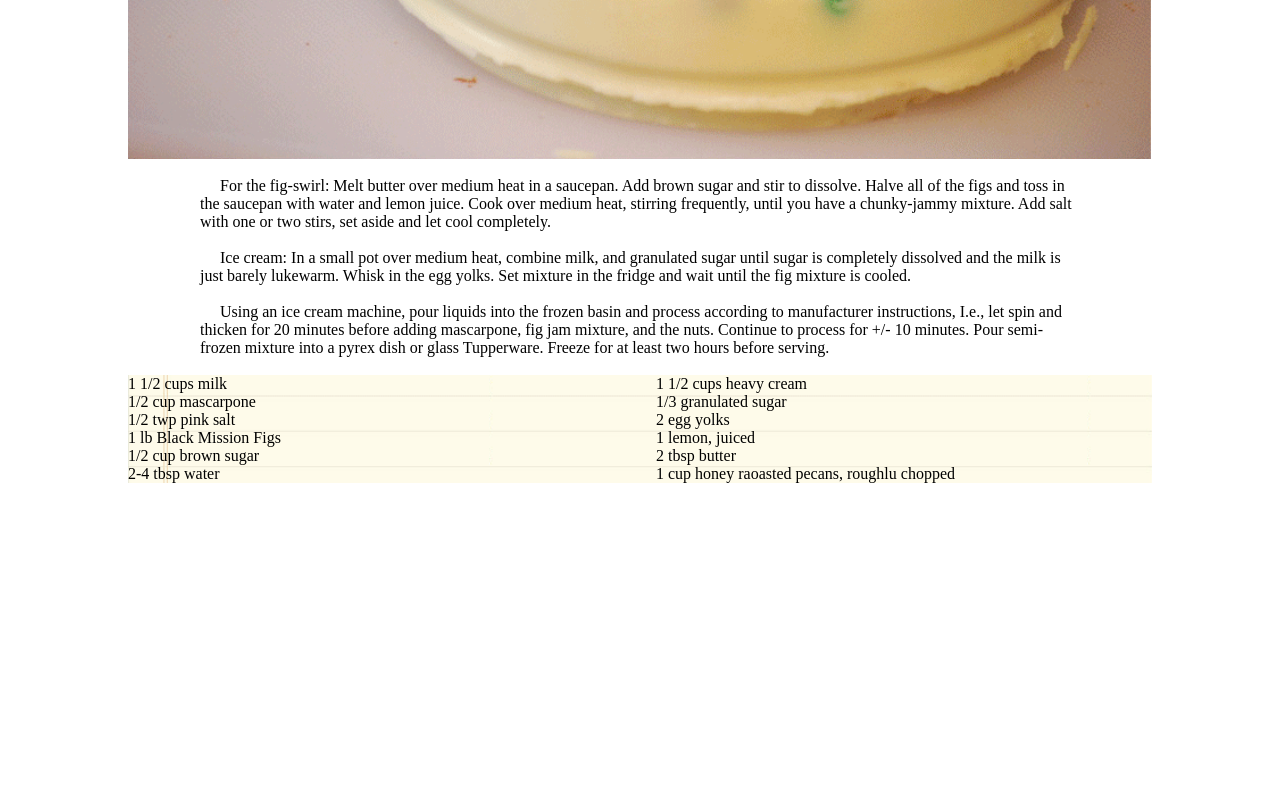
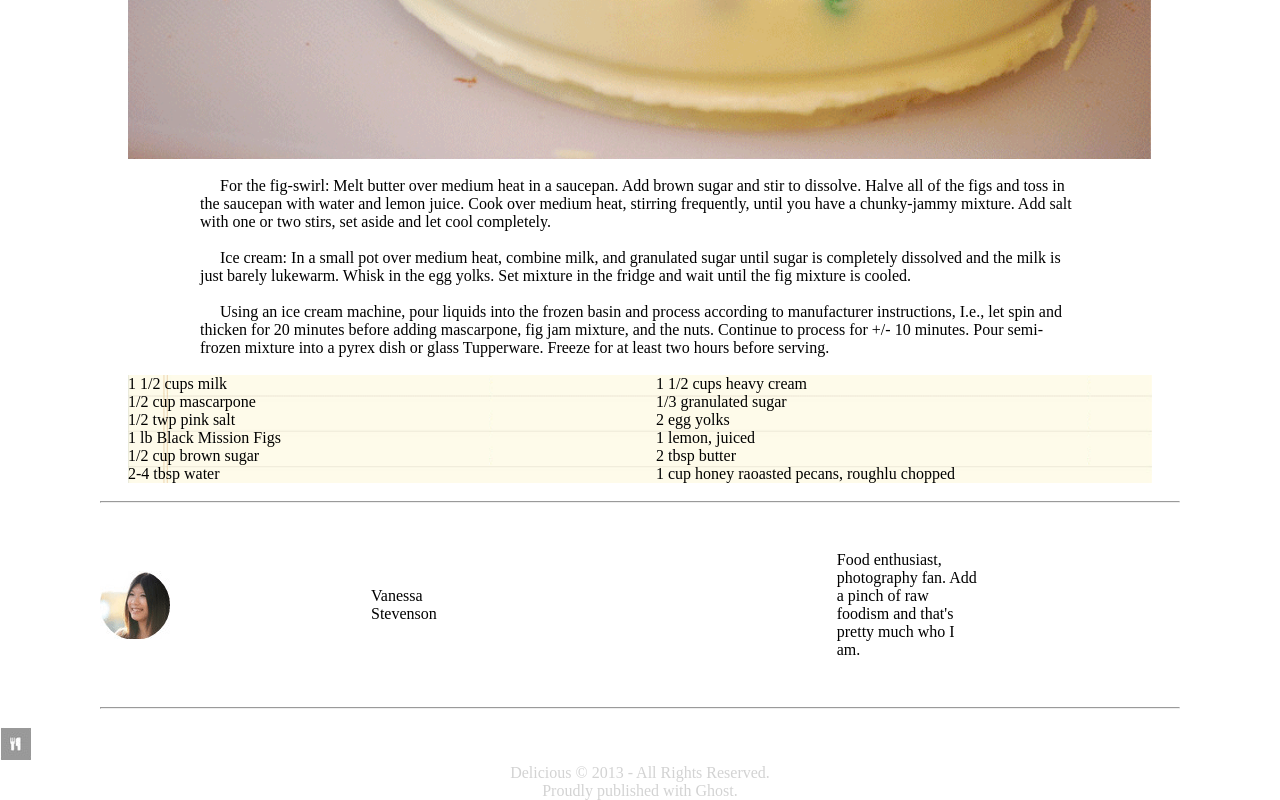
Before and after one commit to Gcrowder93/Choc-Pizza, a website: page index.html in a window 1280 px wide. Shown: the part 716-1516 px from the top of the page. Before the commit the page ends 1199 px from the top, so only its background shows below. Drawn offline with Linux system fonts and the light colour scheme; a web font is replaced by a local one.

Commit message:
added nessas face and some words

```diff
--- a/index.html
+++ b/index.html
@@ -64,8 +64,15 @@
                 <li class="column2">2 tbsp butter</li>
                 <li class="column2"> 1 cup honey raoasted pecans, roughlu chopped</li>
             </ol>
+            <br><hr><br>
     <footer>
-    </footer>
+        <img src="assets/van-pic.png">
+        <p id="vanessa"><b>Vanessa Stevenson</b></p>
+        <p id="about">Food enthusiast, photography fan. Add a pinch of raw foodism and that's pretty much who I am.</p>
+    </footer><br><hr><br>
+    <img id="small" src="assets/small-logo.png">
+    <p id="bottomtext">Delicious © 2013 - All Rights Reserved.<br>
+    Proudly published with Ghost.</p>
     <script type="module" src="./app.js"></script>
 </body>
 
--- a/styles/style.css
+++ b/styles/style.css
@@ -83,3 +83,18 @@ h2 {
     background-position: center;
     background-size: cover;
 }
+
+footer {
+    display: flex;
+    justify-content: left;
+    align-items: center;
+    padding: 30px 100px;
+}
+
+
+
+#bottomtext {
+    text-align: center;
+    justify-content: center;
+    color: lightgray;
+}
```
